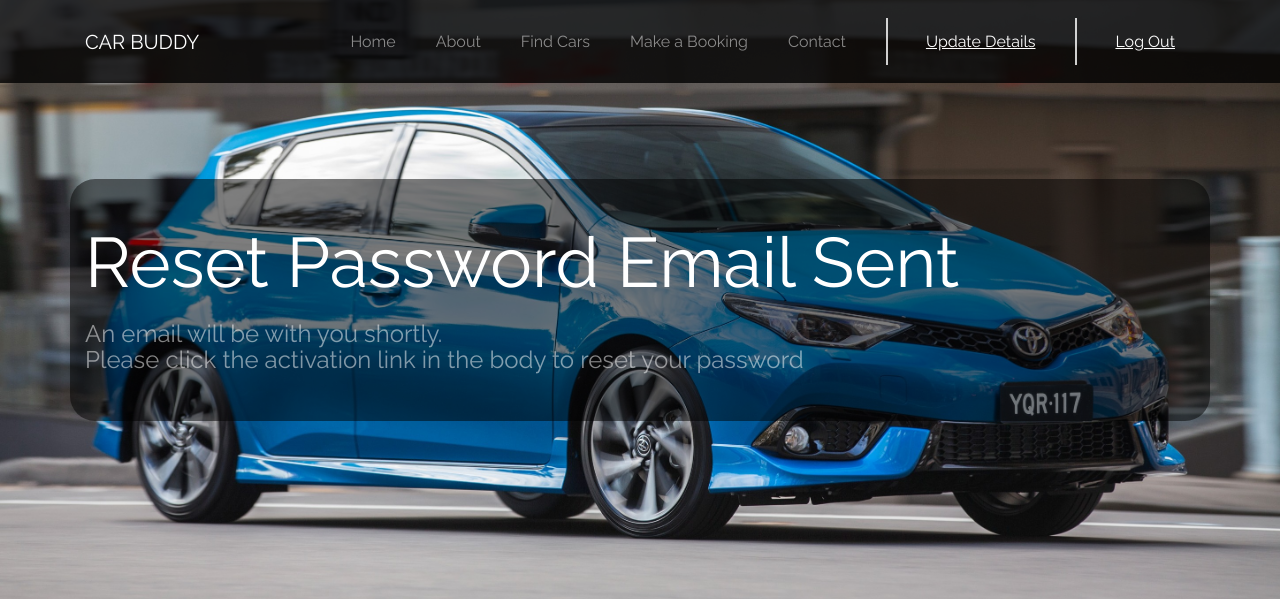
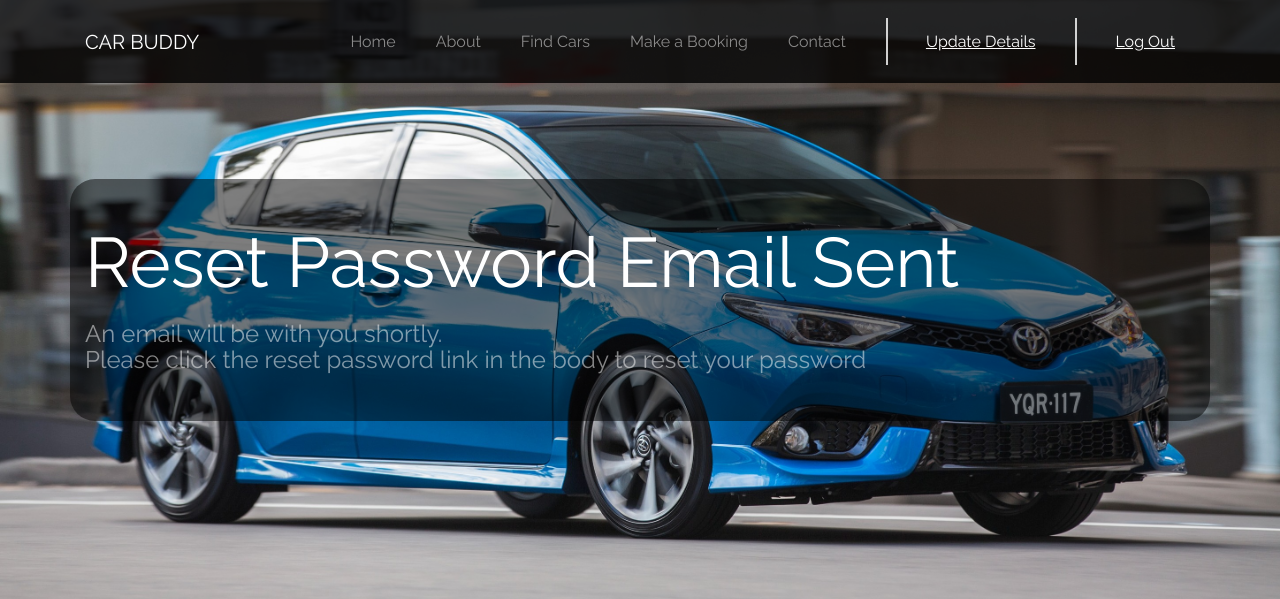
Before and after one commit to jimmijayjay/RMITPP1, a PHP site: page /newcarbuddy/forgetpassword_success_landing.php in a window 1280 px wide. Shown: the top 599 px of the page. Run offline with PHP 8.4, Linux system fonts and the light colour scheme; the visitor is signed in with stand-in values (Sample User, id 1); some web fonts are replaced.

Commit message:
Update forgetpassword_success_landing.php
wording change, and remove incldue,

```diff
--- a/forgetpassword_success_landing.php
+++ b/forgetpassword_success_landing.php
@@ -1,6 +1,6 @@
 <!DOCTYPE html>
 <html lang="en">
-<?php include_once('tools/forgetpassword_server.php') ?>
+
 
 <?php include_once('tools/head.php'); ?>
   <body>
@@ -14,7 +14,7 @@
               <h1 class="probootstrap-heading text-white mb-4">Reset Password Email Sent</h1>
               <div class="probootstrap-subheading mb-5">
                 <p class="h4 font-weight-normal">An email will be with you shortly.<br>
-                Please click the activation link in the body to reset your password<br>
+                Please click the reset password link in the body to reset your password<br>
                 <!--This will allow you to log into our system and see when cars are available<br><br>
                 You will need to finish your membership application and be activated before you can book --></p>
               </div>
```
